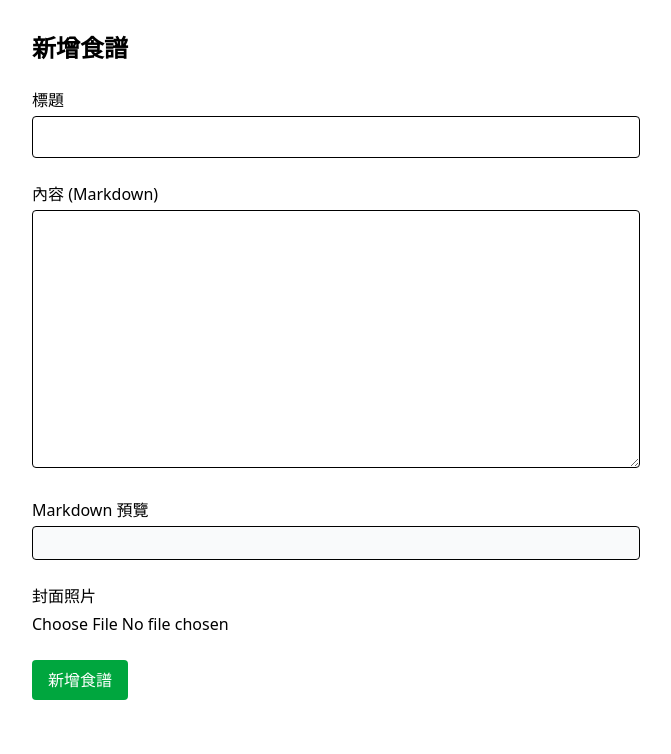
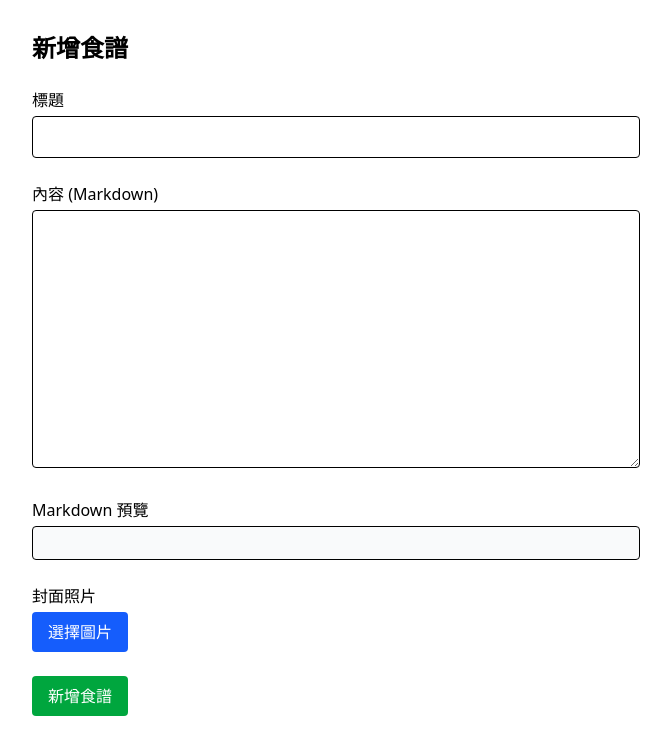
Before and after one commit to BolasLien/recipe, a Next.js app: page /recipes/new in a window 1280 px wide. Shown: the top 754 px of the page, without its empty margins (304-975 px from the left). Built offline with nearby package versions, Linux system fonts and the light colour scheme; no server answers.

Commit message:
feat(image-upload): add choose button

```diff
--- a/components/ImageUploader.tsx
+++ b/components/ImageUploader.tsx
@@ -1,6 +1,6 @@
 'use client';
 
-import { useState } from 'react';
+import { useState, useRef } from 'react';
 import { uploadImage } from '../lib/uploadImage';
 
 export default function ImageUploader({
@@ -10,6 +10,11 @@ export default function ImageUploader({
 }) {
   const [progress, setProgress] = useState<number | null>(null);
   const [imageUrl, setImageUrl] = useState<string>('');
+  const inputRef = useRef<HTMLInputElement | null>(null);
+
+  const handleChoose = () => {
+    inputRef.current?.click();
+  };
 
   const handleUpload = async (e: React.ChangeEvent<HTMLInputElement>) => {
     const file = e.target.files?.[0];
@@ -34,7 +39,20 @@ export default function ImageUploader({
 
   return (
     <div className="space-y-2">
-      <input type="file" accept="image/*" onChange={handleUpload} />
+      <input
+        ref={inputRef}
+        type="file"
+        accept="image/*"
+        className="hidden"
+        onChange={handleUpload}
+      />
+      <button
+        type="button"
+        onClick={handleChoose}
+        className="bg-blue-600 text-white py-2 px-4 rounded hover:bg-blue-700"
+      >
+        選擇圖片
+      </button>
       {progress !== null && <p>上傳進度：{progress}%</p>}
       {imageUrl && (
         <img src={imageUrl} alt="Uploaded" className="w-40 h-40 object-cover" />
```
